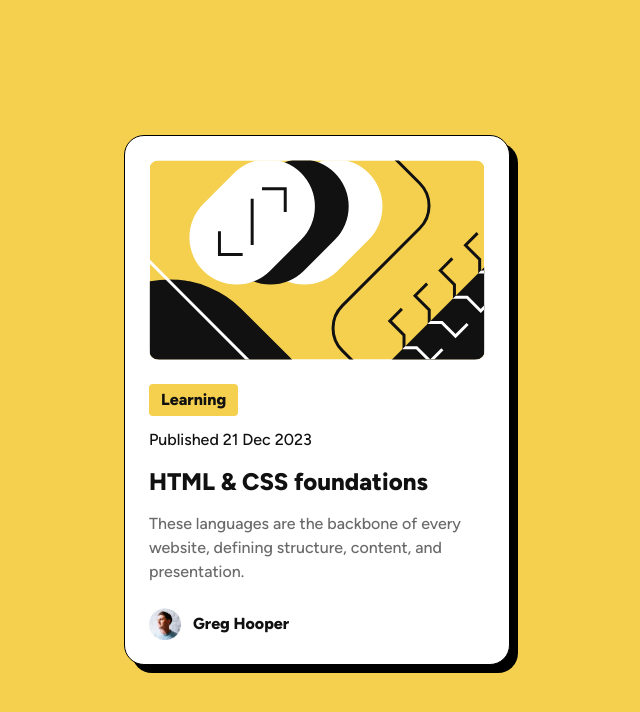
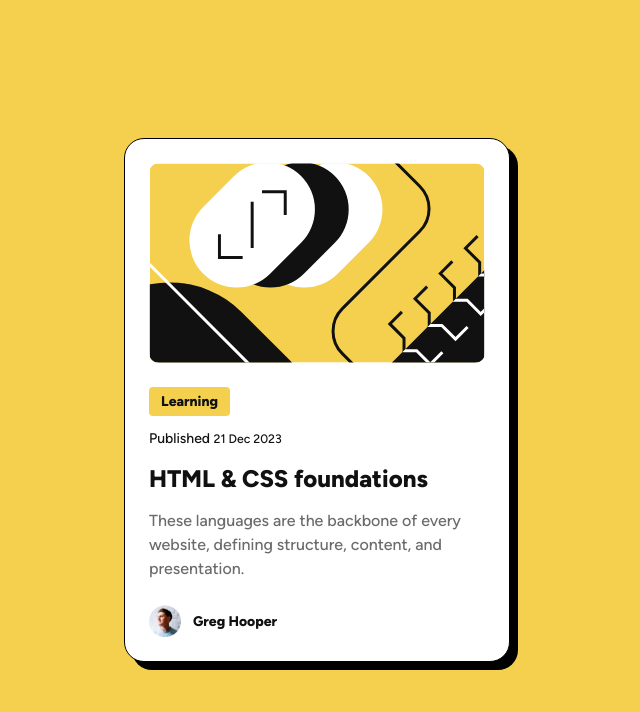
Before and after one commit to Letuananh1207/frontend-blog-preview-card, a plain HTML site: page index.html in a window 1280 px wide. Shown: the whole page, without its empty margins (323-963 px from the left). Drawn offline with Linux system fonts and the light colour scheme.

Commit message:
Fix font size

```diff
--- a/index.html
+++ b/index.html
@@ -56,7 +56,7 @@
       .text-preset-3 {
         font-family: "Figtree", sans-serif;
         font-weight: 500;
-        font-size: 0, 875em;
+        font-size: 0.875em;
         line-height: 1.5;
         word-spacing: 0;
       }
@@ -64,7 +64,7 @@
       .text-preset-3-bold {
         font-family: "Figtree", sans-serif;
         font-weight: 800;
-        font-size: 0, 875em;
+        font-size: 0.875em;
         line-height: 1.5;
         word-spacing: 0;
       }
```
